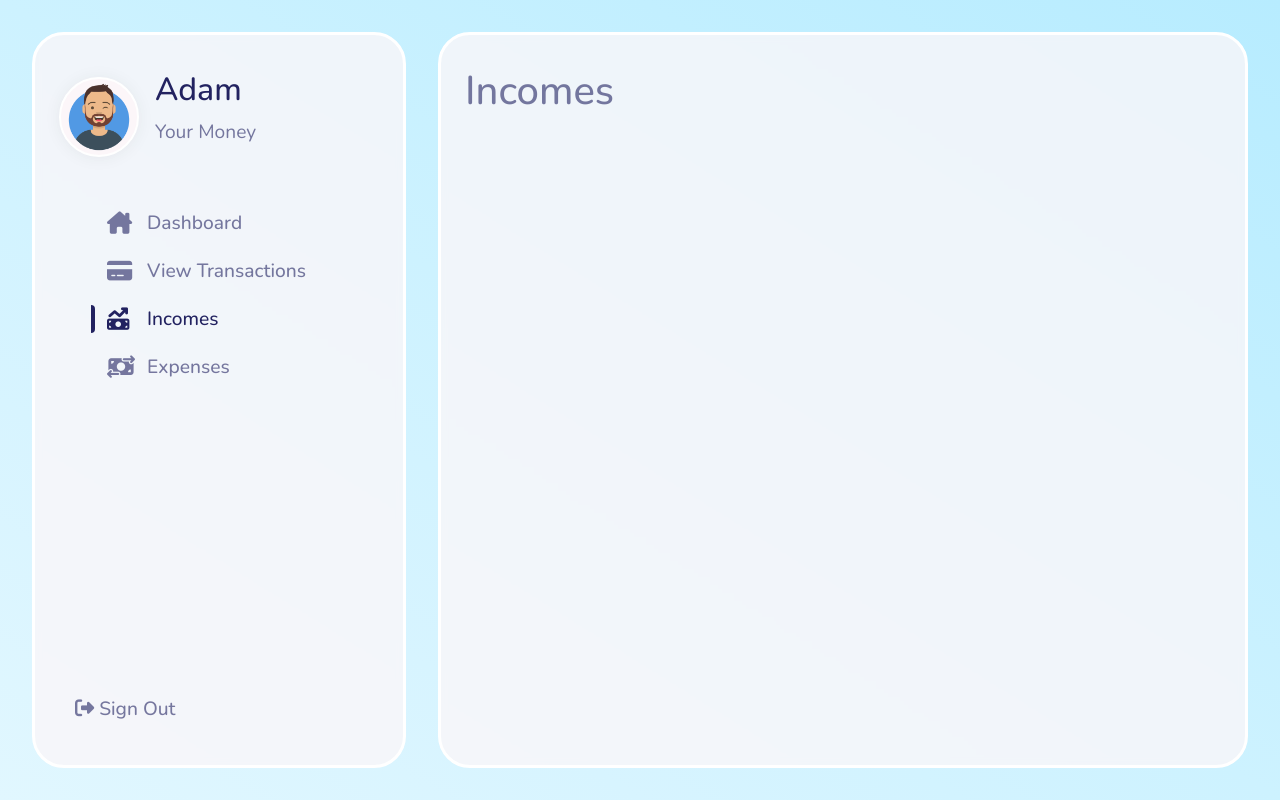
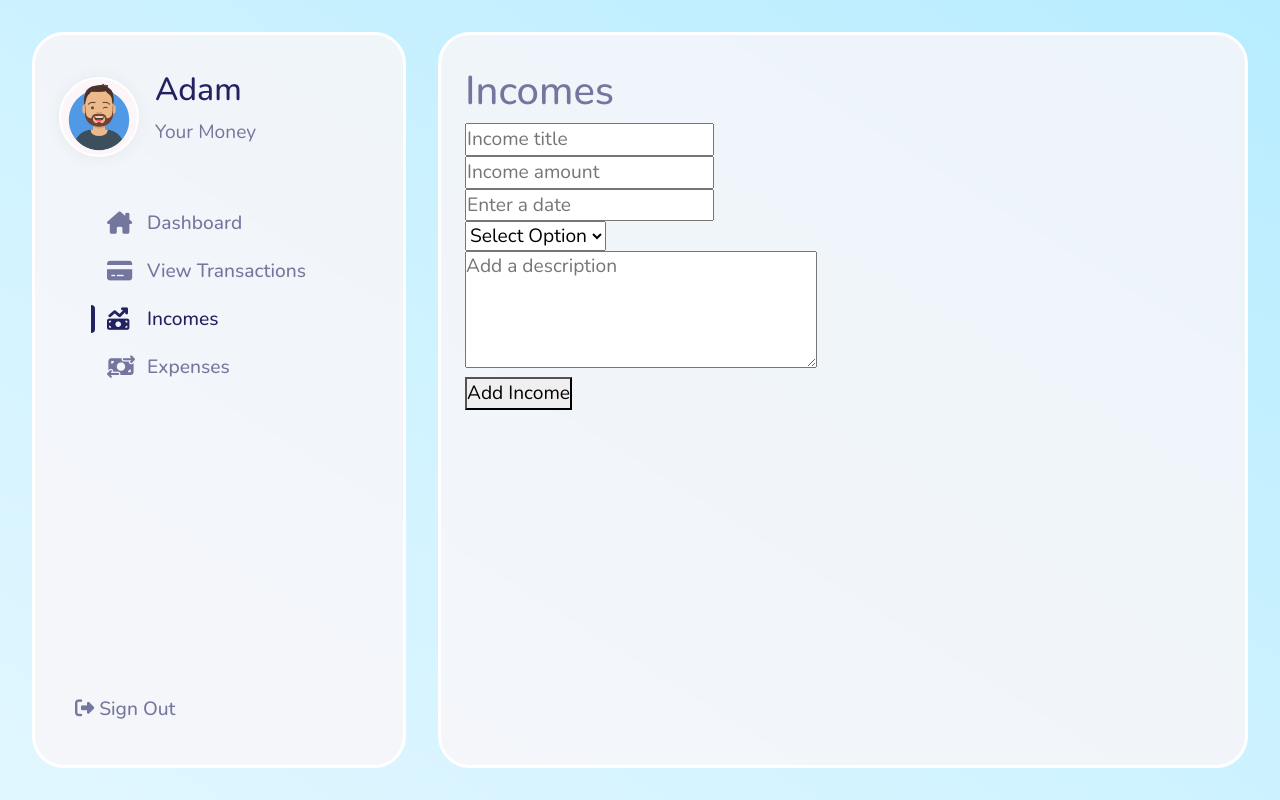
Before and after one commit to AntWalach/FamilyWallet, a React (Vite) app in the folder Frontend/familyWallet/: page / in a window 1280 px wide. Both pictures are taken after a click on the item "Incomes". Built offline with nearby package versions, Linux system fonts and the light colour scheme.

Commit message:
[new] adding incomes to database from view

```diff
--- a/Frontend/familyWallet/src/App.jsx
+++ b/Frontend/familyWallet/src/App.jsx
@@ -5,9 +5,14 @@ import Expenses from "./Components/Expenses/Expenses";
 import Incomes from "./Components/Incomes/Incomes";
 import Transactions from "./Components/Transactions/Transactions";
 import React, { useState } from "react";
+import { useGlobalContext } from "./context/globalContext";
 
 function App() {
   const [active, setActive] = useState(1)
+
+  const global = useGlobalContext()
+  console.log(global);
+
   const displayData = () => {
     switch(active){
       case 1:
--- /dev/null
+++ b/Frontend/familyWallet/src/Components/Form/Form.jsx
@@ -0,0 +1,79 @@
+import React, {useState} from 'react'
+import layouts from "../../styles/layouts.module.css"
+import DatePicker from 'react-datepicker'
+import "react-datepicker/dist/react-datepicker.css"
+import { useGlobalContext } from '../../context/globalContext'
+
+function Form(){
+    const {addIncome} = useGlobalContext()
+    const [inputState, setInputState] = useState({
+        title: '',
+        amount: '',
+        date: '',
+        category: '',
+        description: '',
+    })
+
+    const {title, amount, date, category, description} = inputState;
+
+    const handleInput = name => e => {
+        setInputState({...inputState, [name]: e.target.value})
+    }
+
+    const handleSubmit = e => {
+        e.preventDefault()
+        addIncome(inputState)
+    }
+    return(
+        <form className={`${layouts.form}`} onSubmit={handleSubmit}>
+            <div className={`${layouts.inputControl}`}>
+                <input
+                    type="text"
+                    value={title}
+                    name={'title'}
+                    placeholder='Income title'
+                    onChange={handleInput('title')}
+                />
+            </div>
+            <div className={`${layouts.inputControl}`}>
+                <input
+                    type="text"
+                    value={amount}
+                    name={'amount'}
+                    placeholder='Income amount'
+                    onChange={handleInput('amount')}
+                />
+            </div>
+            <div className={`${layouts.inputControl}`}>
+                <DatePicker
+                    id='date'
+                    placeholderText='Enter a date'
+                    selected={date}
+                    dateFormat="dd/MM/yyyy"
+                    onChange={(date) => {
+                        setInputState({...inputState, date: date})
+                    }}
+                />
+            </div>
+            <div className={`${layouts.selects} ${layouts.inputControl}`}>
+                <select required value={category} name="category" id="category" onChange={handleInput('category')}>
+                    <option value="" disabled>Select Option</option>
+                    <option value="salary">Salary</option>
+                    <option value="freelancing">Freelancing</option>
+                    <option value="investments">Investments</option>
+                    <option value="stocks">Stocks</option>
+                    <option value="bank">Bank Transfer</option>
+                    <option value="other">Other</option>
+                </select>
+            </div>
+            <div className={`${layouts.inputControl}`}>
+                <textarea name="description" value={description} placeholder='Add a description' id="description" cols="30" rows="4" onChange={handleInput('description')}></textarea>
+            </div>
+            <div className={`${layouts.submitBtn}`}>
+                <button className="">Add Income</button>
+            </div>
+        </form>
+    )
+}
+
+export default Form
--- a/Frontend/familyWallet/src/Components/Incomes/Incomes.jsx
+++ b/Frontend/familyWallet/src/Components/Incomes/Incomes.jsx
@@ -1,11 +1,20 @@
 import React from 'react'
 import layouts from "../../styles/layouts.module.css";
+import { useGlobalContext } from '../../context/globalContext';
+import Form from '../Form/Form';
 
 function Incomes(){
+    const {addIncome} = useGlobalContext()
     return(
         <div className={`${layouts.incomes}`}>
             <div className={`${layouts.innerLayout}`}>
                 <h1>Incomes</h1>
+                <div className={`${layouts.incomeContent}`}>
+                    <div className={`${layouts.formContainer}`}>
+                        <Form />
+                    </div>
+                    <div className={`${layouts.incomesDisplay}`}></div>
+                </div>
             </div>
         </div>
     )
--- /dev/null
+++ b/Frontend/familyWallet/src/context/globalContext.jsx
@@ -0,0 +1,32 @@
+import React, {useContext, useState} from "react"
+import axios from "axios"
+
+const BASE_URL = "http://localhost:5000/api/v1/";
+
+const GlobalContext = React.createContext()
+
+export const GlobalProvider = ({children}) => {
+
+    const [incomes, setIncomes] = useState([])
+    const [expenses, setExpenses] = useState([])
+    const [error, setError] = useState(null)
+
+    const addIncome = async (income) => {
+        const response = await axios.post(`${BASE_URL}add-income`, income)
+            .catch((err) => {
+                setError(err.response.data.message)
+            })
+    }
+
+    return(
+        <GlobalContext.Provider value={{
+            addIncome,
+        }}>
+            {children}
+        </GlobalContext.Provider>
+    )
+}
+
+export const useGlobalContext = () => {
+    return useContext(GlobalContext)
+}
--- a/Frontend/familyWallet/src/main.jsx
+++ b/Frontend/familyWallet/src/main.jsx
@@ -3,9 +3,12 @@ import ReactDOM from 'react-dom/client'
 import App from './App.jsx'
 import './styles/global.css'
 import './styles/colors.css'
+import { GlobalProvider } from './context/globalContext.jsx'
 
 ReactDOM.createRoot(document.getElementById('root')).render(
   <React.StrictMode>
-    <App />
+    <GlobalProvider>
+      <App />
+    </GlobalProvider>
   </React.StrictMode>,
 )
--- a/Frontend/familyWallet/src/styles/layouts.module.css
+++ b/Frontend/familyWallet/src/styles/layouts.module.css
@@ -120,3 +120,7 @@
 .transactions{
 
 }
+
+.form{
+
+}
```
